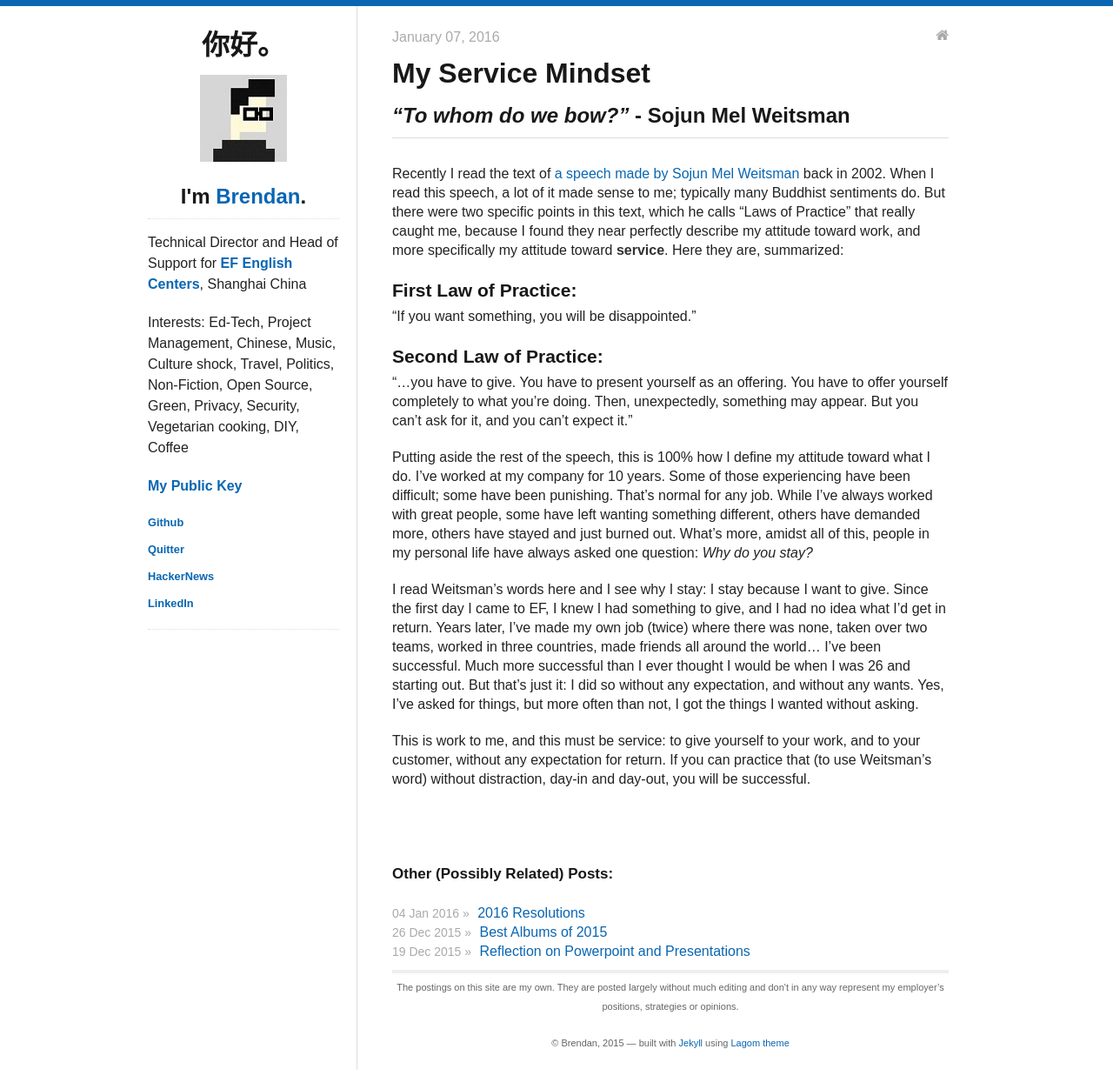
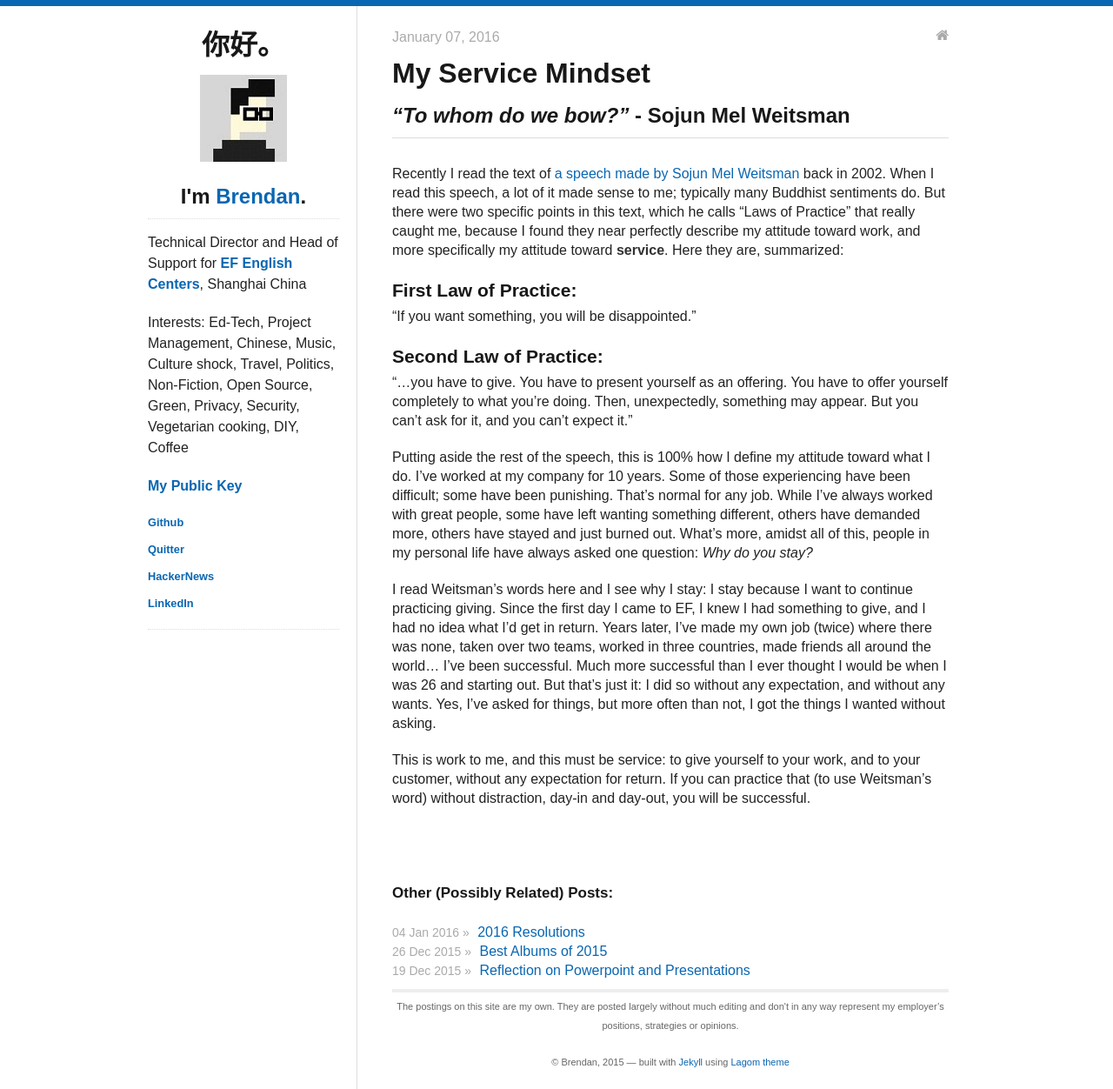
Before and after one commit to bcooney/bcooney.github.io, a Jekyll site: the page built from _posts/2016-01-07-service-mindset.md, in a window 1280 px wide. Shown: the whole page at 87% size. Built offline with Jekyll 4.4.1, drawn with Linux system fonts in a browser that asks for light colours; nearby versions of some CDN libraries; before the commit the page ends 1230 px from its top, so only the background shows below that.

Commit message:
last update

```diff
--- a/_posts/2016-01-07-service-mindset.md
+++ b/_posts/2016-01-07-service-mindset.md
@@ -20,6 +20,6 @@ Recently I read the text of [a speech made by Sojun Mel Weitsman](http://www.chz
 
 Putting aside the rest of the speech, this is 100% how I define my attitude toward what I do. I've worked at my company for 10 years. Some of those experiencing have been difficult; some have been punishing. That's normal for any job. While I've always worked with great people, some have left wanting something different, others have demanded more, others have stayed and just burned out. What's more, amidst all of this, people in my personal life have always asked one question: *Why do you stay?*
 
-I read Weitsman's words here and I see why I stay: I stay because I want to give. Since the first day I came to EF, I knew I had something to give, and I had no idea what I'd get in return. Years later, I've made my own job (twice) where there was none, taken over two teams, worked in three countries, made friends all around the world... I've been successful. Much more successful than I ever thought I would be when I was 26 and starting out. But that's just it: I did so without any expectation, and without any wants. Yes, I've asked for things, but more often than not, I got the things I wanted without asking.
+I read Weitsman's words here and I see why I stay: I stay because I want to continue practicing giving. Since the first day I came to EF, I knew I had something to give, and I had no idea what I'd get in return. Years later, I've made my own job (twice) where there was none, taken over two teams, worked in three countries, made friends all around the world... I've been successful. Much more successful than I ever thought I would be when I was 26 and starting out. But that's just it: I did so without any expectation, and without any wants. Yes, I've asked for things, but more often than not, I got the things I wanted without asking.
 
 This is work to me, and this must be service: to give yourself to your work, and to your customer, without any expectation for return. If you can practice that (to use Weitsman's word) without distraction, day-in and day-out, you will be successful.
```
